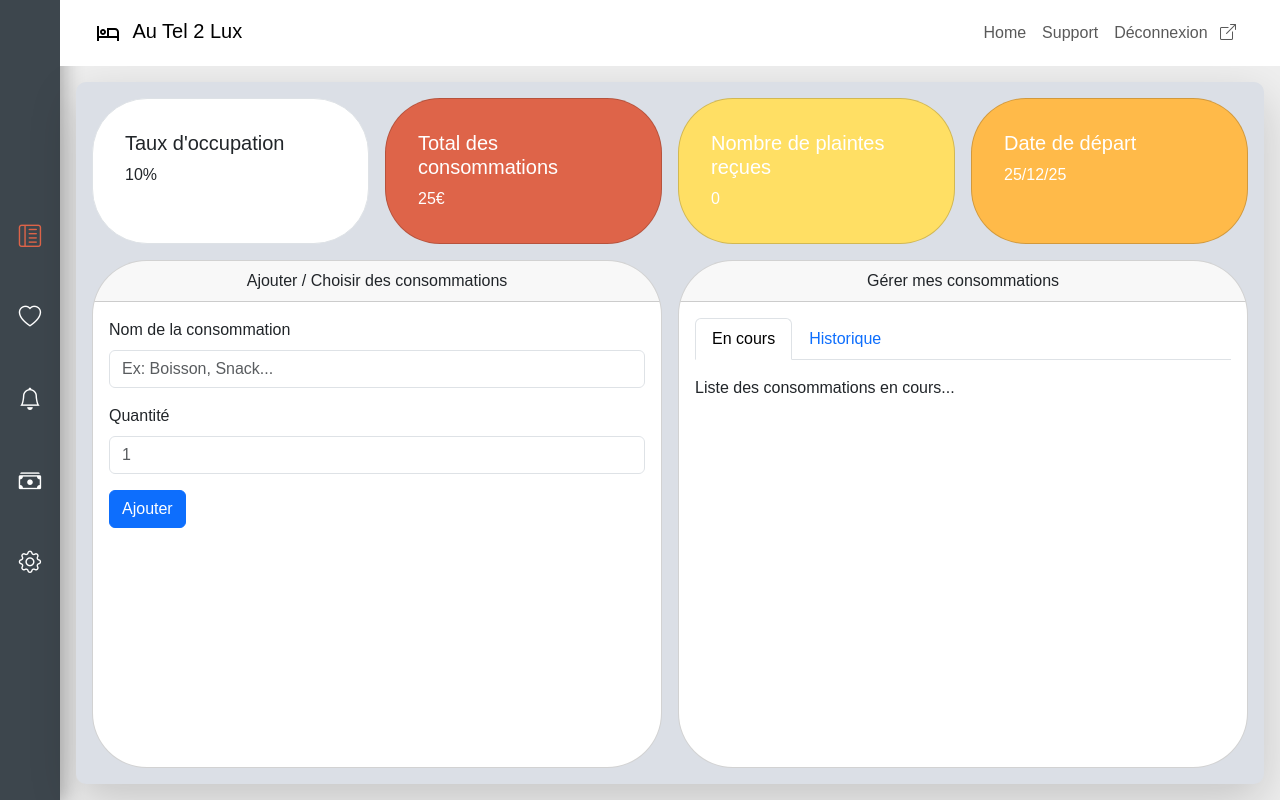
After one commit to MrCyci6/Synthese_Hotel, a PHP site: page /views/layout.php in a window 1280 px wide. The commit adds this page. Run offline with PHP 8.4, Linux system fonts and the light colour scheme.

Commit message:
add(dacks): Introduce modular layout with header, navbar, sidebar, and dashboard
Added new partials (`header.php`, `navbar.php`, `sidebar.php`) and updated the main layout for modular structure. Simplified `dashboard.php` by refactoring components into separate files.

```diff
--- a/clients/views/dashboard.php
+++ b/clients/views/dashboard.php
@@ -1,101 +1,3 @@
-<!DOCTYPE html>
-<html lang="fr">
-	<head>
-		<meta charset="UTF-8">
-		<meta name="viewport" content="width=device-width, initial-scale=1.0">
-		<title>Dashboard Bootstrap</title>
-		<link href="https://cdn.jsdelivr.net/npm/bootstrap@5.3.0/dist/css/bootstrap.min.css" rel="stylesheet">
-		<link rel="stylesheet" href="https://cdn.jsdelivr.net/npm/bootstrap-icons/font/bootstrap-icons.css">
-		<link rel="stylesheet" href="../styles/dashboard-global.css">
-	</head>
-	<body class="body w-100 h-100">
-		<div class="container-fluid" style="overflow-x: hidden" >
-			<div class="row flex-nowrap justify-content-center">
-				<!-- Barre latérale -->
-				<nav class="col-auto sidebar d-none d-lg-flex flex-column align-items-center justify-content-center min-vh-100">
-					<ul class="nav flex-column p-0 m-0">
-						<li class="nav-item">
-							<a href="#" class="nav-link"><i class="bi bi-layout-text-sidebar-reverse"></i></a>
-						</li>
-						<li class="nav-item">
-							<a href="#" class="nav-link"><i class="bi bi-heart"></i></a>
-						</li>
-						<li class="nav-item">
-							<a href="#" class="nav-link"><i class="bi bi-bell"></i></a>
-						</li>
-						<li class="nav-item">
-							<a href="#" class="nav-link"><i class="bi bi-cash-stack"></i></a>
-						</li>
-						<li class="nav-item">
-							<a href="#" class="nav-link"><i class="bi bi-gear"></i></a>
-						</li>
-					</ul>
-				</nav>
-
-				<div class="col mx-auto p-0 d-flex flex-column">
-					<!-- Barre de navigation -->
-					<nav class="navbar navbar-expand-lg navbar-light bg-white px-3">
-						<div class="container-fluid">
-							<a class="navbar-brand" href="#">
-								<svg xmlns="http://www.w3.org/2000/svg" width="24" height="24" viewBox="0 0 24 24" fill="none" class="m-2">
-									<path d="M7 14C8.66 14 10 12.66 10 11C10 9.34 8.66 8 7 8C5.34 8 4 9.34 4 11C4 12.66 5.34 14 7 14ZM7 10C7.55 10 8 10.45 8 11C8 11.55 7.55 12 7 12C6.45 12 6 11.55 6 11C6 10.45 6.45 10 7 10ZM19 7H11V15H3V5H1V20H3V17H21V20H23V11C23 8.79 21.21 7 19 7ZM21 15H13V9H19C20.1 9 21 9.9 21 11V15Z" fill="black"/>
-								</svg>
-								Au Tel 2 Lux
-							</a>
-							<div class="collapse navbar-collapse justify-content-end" id="navbarNav">
-								<ul class="navbar-nav ms-auto">
-									<li class="nav-item">
-										<a class="nav-link" href="#">Home</a>
-									</li>
-									<li class="nav-item">
-										<a class="nav-link" href="#">Support</a>
-									</li>
-									<li class="nav-item">
-										<a class="nav-link" href="#"> Déconnexion <i class="bi bi-box-arrow-up-right m-2"></i></a>
-									</li>
-								</ul>
-							</div>
-							<button class="navbar-toggler d-lg-none" type="button" data-bs-toggle="offcanvas" data-bs-target="#sidebarOffcanvas" aria-controls="sidebarOffcanvas">
-								<i class="navbar-toggler-icon"></i>
-							</button>
-							<div class="offcanvas offcanvas-start d-lg-none" tabindex="-1" id="sidebarOffcanvas" aria-labelledby="sidebarOffcanvasLabel">
-								<div class="offcanvas-header">
-									<h5 class="offcanvas-title" id="sidebarOffcanvasLabel">
-										<svg xmlns="http://www.w3.org/2000/svg" width="24" height="24" viewBox="0 0 24 24" fill="none" class="m-2">
-											<path d="M7 14C8.66 14 10 12.66 10 11C10 9.34 8.66 8 7 8C5.34 8 4 9.34 4 11C4 12.66 5.34 14 7 14ZM7 10C7.55 10 8 10.45 8 11C8 11.55 7.55 12 7 12C6.45 12 6 11.55 6 11C6 10.45 6.45 10 7 10ZM19 7H11V15H3V5H1V20H3V17H21V20H23V11C23 8.79 21.21 7 19 7ZM21 15H13V9H19C20.1 9 21 9.9 21 11V15Z" fill="white"/>
-										</svg>
-										Au Tel 2 Lux
-									</h5>
-									<button type="button" class="btn-close text-reset custom-close-btn" data-bs-dismiss="offcanvas" aria-label="Close"></button>
-								</div>
-								<div class="offcanvas-body d-flex flex-column p-0 align-items-center justify-content-center">
-									<ul class="nav flex-column p-0 m-0 my-auto w-100 justify-content-center align-items-center">
-										<li class="nav-item">
-											<a class="nav-link" href="#"><i class="bi bi-house m-2"></i> Home</a>
-										</li>
-										<li class="nav-item">
-											<a class="nav-link" href="#"><i class="bi bi-heart m-2"></i> Réservations Favorites</a>
-										</li>
-										<li class="nav-item">
-											<a class="nav-link" href="#"><i class="bi bi-bell m-2"></i> Notifications</a>
-										</li>
-										<li class="nav-item">
-											<a class="nav-link" href="#"><i class="bi bi-cash-stack m-2"></i> Moyen de Réglements</a>
-										</li>
-										<li class="nav-item">
-											<a class="nav-link" href="#"><i class="bi bi-gear m-2"></i> Paramètres</a>
-										</li>
-										<li class="nav-item">
-											<a class="nav-link" href="#"><i class="bi bi-headset m-2"></i> Support</a>
-										</li>
-									</ul>
-									<div class="d-flex flex-row justify-content-center w-100">
-										<a class="nav-link" href="#"><i class="bi bi-box-arrow-up-right p-2"></i> Déconnexion</a>
-									</div>
-								</div>
-							</div>
-						</div>
-					</nav>
 <div class="main-section flex-fill p-3 m-3 shadow-lg d-flex flex-column">
 	<div class="row g-3 mb-3 d-flex align-items-stretch flex-wrap">
 		<div class="col-6 col-md-3 d-flex ">
--- /dev/null
+++ b/clients/views/layout.php
@@ -0,0 +1,9 @@
+<?php
+
+$pageTitle = $pageTitle ?? 'Erreur Titre';
+
+include 'partials/header.php';
+include 'partials/sidebar.php';
+include 'partials/navbar.php';
+
+	include 'dashboard.php';
--- /dev/null
+++ b/clients/views/partials/header.php
@@ -0,0 +1,11 @@
+<!DOCTYPE html>
+<html lang="fr">
+<head>
+	<meta charset="UTF-8">
+	<meta name="viewport" content="width=device-width, initial-scale=1.0">
+	<title><?php echo $pageTitle ?? 'Erreur Titre'; ?></title>
+	<link href="https://cdn.jsdelivr.net/npm/bootstrap@5.3.0/dist/css/bootstrap.min.css" rel="stylesheet">
+	<link rel="stylesheet" href="https://cdn.jsdelivr.net/npm/bootstrap-icons/font/bootstrap-icons.css">
+	<link rel="stylesheet" href="../../styles/dashboard-global.css">
+</head>
+<body class="body w-100 h-100">
--- /dev/null
+++ b/clients/views/partials/navbar.php
@@ -0,0 +1,64 @@
+<div class="col mx-auto p-0 d-flex flex-column">
+	<!-- Barre de navigation -->
+	<nav class="navbar navbar-expand-lg navbar-light bg-white px-3">
+		<div class="container-fluid">
+			<a class="navbar-brand" href="#">
+				<svg xmlns="http://www.w3.org/2000/svg" width="24" height="24" viewBox="0 0 24 24" fill="none" class="m-2">
+					<path d="M7 14C8.66 14 10 12.66 10 11C10 9.34 8.66 8 7 8C5.34 8 4 9.34 4 11C4 12.66 5.34 14 7 14ZM7 10C7.55 10 8 10.45 8 11C8 11.55 7.55 12 7 12C6.45 12 6 11.55 6 11C6 10.45 6.45 10 7 10ZM19 7H11V15H3V5H1V20H3V17H21V20H23V11C23 8.79 21.21 7 19 7ZM21 15H13V9H19C20.1 9 21 9.9 21 11V15Z" fill="black"/>
+				</svg>
+				Au Tel 2 Lux
+			</a>
+			<div class="collapse navbar-collapse justify-content-end" id="navbarNav">
+				<ul class="navbar-nav ms-auto">
+					<li class="nav-item">
+						<a class="nav-link" href="#">Home</a>
+					</li>
+					<li class="nav-item">
+						<a class="nav-link" href="#">Support</a>
+					</li>
+					<li class="nav-item">
+						<a class="nav-link" href="#"> Déconnexion <i class="bi bi-box-arrow-up-right m-2"></i></a>
+					</li>
+				</ul>
+			</div>
+			<button class="navbar-toggler d-lg-none" type="button" data-bs-toggle="offcanvas" data-bs-target="#sidebarOffcanvas" aria-controls="sidebarOffcanvas">
+				<i class="navbar-toggler-icon"></i>
+			</button>
+			<div class="offcanvas offcanvas-start d-lg-none" tabindex="-1" id="sidebarOffcanvas" aria-labelledby="sidebarOffcanvasLabel">
+				<div class="offcanvas-header">
+					<h5 class="offcanvas-title" id="sidebarOffcanvasLabel">
+						<svg xmlns="http://www.w3.org/2000/svg" width="24" height="24" viewBox="0 0 24 24" fill="none" class="m-2">
+							<path d="M7 14C8.66 14 10 12.66 10 11C10 9.34 8.66 8 7 8C5.34 8 4 9.34 4 11C4 12.66 5.34 14 7 14ZM7 10C7.55 10 8 10.45 8 11C8 11.55 7.55 12 7 12C6.45 12 6 11.55 6 11C6 10.45 6.45 10 7 10ZM19 7H11V15H3V5H1V20H3V17H21V20H23V11C23 8.79 21.21 7 19 7ZM21 15H13V9H19C20.1 9 21 9.9 21 11V15Z" fill="white"/>
+						</svg>
+						Au Tel 2 Lux
+					</h5>
+					<button type="button" class="btn-close text-reset custom-close-btn" data-bs-dismiss="offcanvas" aria-label="Close"></button>
+				</div>
+				<div class="offcanvas-body d-flex flex-column p-0 align-items-center justify-content-center">
+					<ul class="nav flex-column p-0 m-0 my-auto w-100 justify-content-center align-items-center">
+						<li class="nav-item">
+							<a class="nav-link" href="#"><i class="bi bi-house m-2"></i> Home</a>
+						</li>
+						<li class="nav-item">
+							<a class="nav-link" href="#"><i class="bi bi-heart m-2"></i> Réservations Favorites</a>
+						</li>
+						<li class="nav-item">
+							<a class="nav-link" href="#"><i class="bi bi-bell m-2"></i> Notifications</a>
+						</li>
+						<li class="nav-item">
+							<a class="nav-link" href="#"><i class="bi bi-cash-stack m-2"></i> Moyen de Réglements</a>
+						</li>
+						<li class="nav-item">
+							<a class="nav-link" href="#"><i class="bi bi-gear m-2"></i> Paramètres</a>
+						</li>
+						<li class="nav-item">
+							<a class="nav-link" href="#"><i class="bi bi-headset m-2"></i> Support</a>
+						</li>
+					</ul>
+					<div class="d-flex flex-row justify-content-center w-100">
+						<a class="nav-link" href="#"><i class="bi bi-box-arrow-up-right p-2"></i> Déconnexion</a>
+					</div>
+				</div>
+			</div>
+		</div>
+	</nav>
--- /dev/null
+++ b/clients/views/partials/sidebar.php
@@ -0,0 +1,22 @@
+<div class="container-fluid" style="overflow-x: hidden" >
+	<div class="row flex-nowrap justify-content-center">
+		<!-- Barre latérale -->
+		<nav class="col-auto sidebar d-none d-lg-flex flex-column align-items-center justify-content-center min-vh-100">
+			<ul class="nav flex-column p-0 m-0">
+				<li class="nav-item">
+					<a href="#" class="nav-link active"><i class="bi bi-layout-text-sidebar-reverse"></i></a>
+				</li>
+				<li class="nav-item">
+					<a href="#" class="nav-link"><i class="bi bi-heart"></i></a>
+				</li>
+				<li class="nav-item">
+					<a href="#" class="nav-link"><i class="bi bi-bell"></i></a>
+				</li>
+				<li class="nav-item">
+					<a href="#" class="nav-link"><i class="bi bi-cash-stack"></i></a>
+				</li>
+				<li class="nav-item">
+					<a href="#" class="nav-link"><i class="bi bi-gear"></i></a>
+				</li>
+			</ul>
+		</nav>
```
Also changed, not shown: clients/views/old_files/dashboard.php (added, +192 -0 lines). Lines whose indentation alone changed are shown as unchanged.
